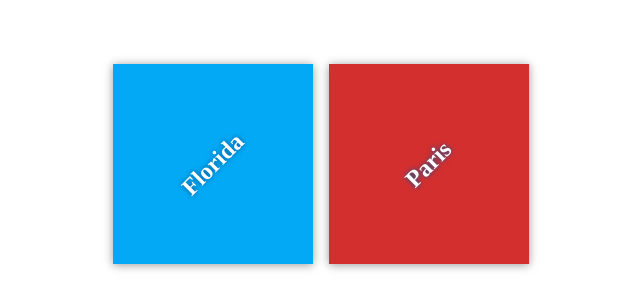
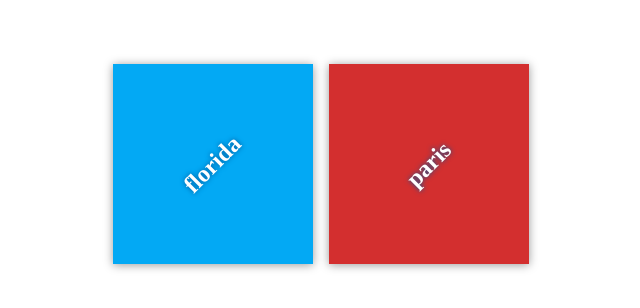
Before and after one commit to huda-elmrakby/my-travel-plans, a plain HTML site: page index.html in a window 1280 px wide. Shown: the part 236-544 px from the top of the page, 319-959 px from the left. Drawn offline with Linux system fonts and the light colour scheme.

```diff
--- a/index.html
+++ b/index.html
@@ -11,11 +11,11 @@
     <div class="container">
         <div class="destination-container">
             <div class="destination" id="florida">
-                <h2>Florida</h2>
+                <h2>florida</h2>
             </div>
 
             <div class="destination" id="paris">
-                <h2>Paris</h2>
+                <h2>paris</h2>
             </div>
         </div>
     </div>
```
